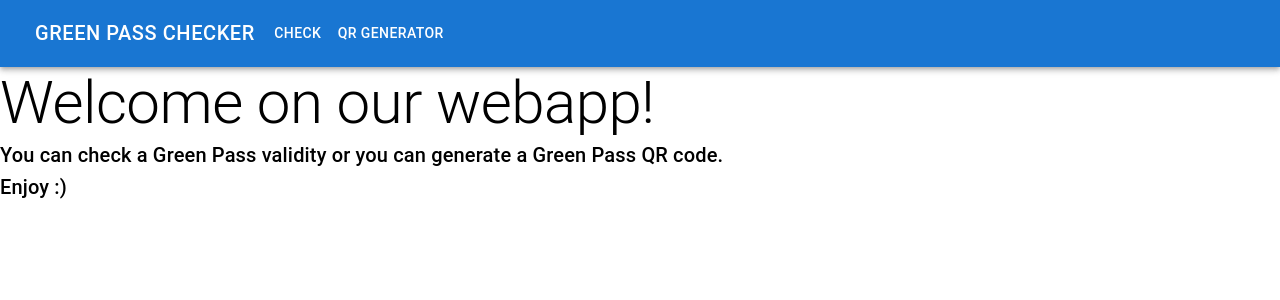
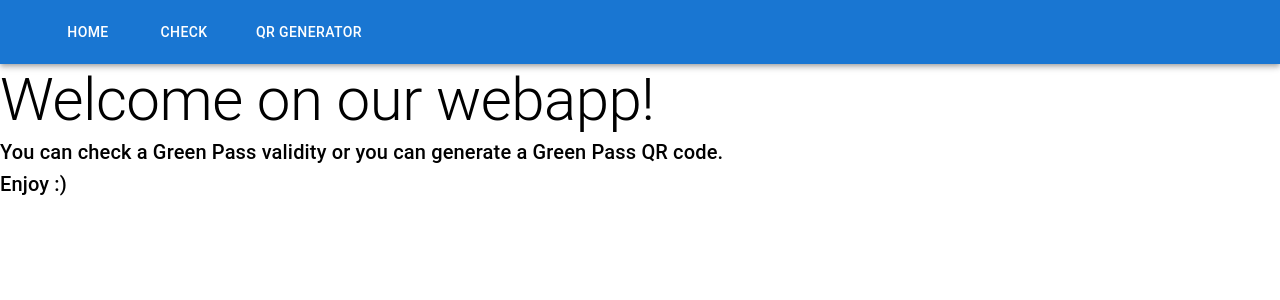
Before and after one commit to ScaccabarozziMatteo/green_pass_webapp, a React (Create React App) app: page / in a window 1280 px wide. Shown: the top 300 px of the page. Built offline with nearby package versions, Linux system fonts and the light colour scheme; what realm-web would draw is missing.

Commit message:
updated navbar style

```diff
--- a/src/components/Navbar.js
+++ b/src/components/Navbar.js
@@ -10,19 +10,18 @@ import {NavLink} from "react-router-dom";
 function Navbar() {
 
     return (
-        <AppBar position="static">
+        <AppBar position='sticky'>
             <Container maxWidth="xl">
-                <Toolbar disableGutters>
-                    <NavLink style={{textDecoration: "none"}} to='/'>
+                <Toolbar style={{display:"flex", justifyContent:"flex-start"}} disableGutters>
+                    <NavLink style={{textDecoration: "none", marginLeft:"2rem"}} to='/'>
                         <Button
-                            sx={{my: 1, color: 'white', display: 'flex', fontSize: '20px'}}
-                            size={"large"}
+                            sx={{my: 1, color: 'white', display: 'flex'}}
                         >
-                            Green Pass Checker
+                            Home
                         </Button>
                     </NavLink>
 
-                        <NavLink style={{textDecoration: "none"}} to='/checker'>
+                    <NavLink style={{textDecoration: "none", marginLeft:"2rem"}} to='/checker'>
                         <Button
                             sx={{my: 1, color: 'white', display: 'flex'}}
                         >
@@ -30,7 +29,7 @@ function Navbar() {
                         </Button>
                     </NavLink>
 
-                        <NavLink style={{textDecoration: "none"}} to='/generator'>
+                    <NavLink style={{textDecoration: "none", marginLeft:"2rem"}} to='/generator'>
                         <Button
                             sx={{my: 1, color: 'white', display: 'flex'}}
                         >
```
Lines whose indentation alone changed are shown as unchanged.
